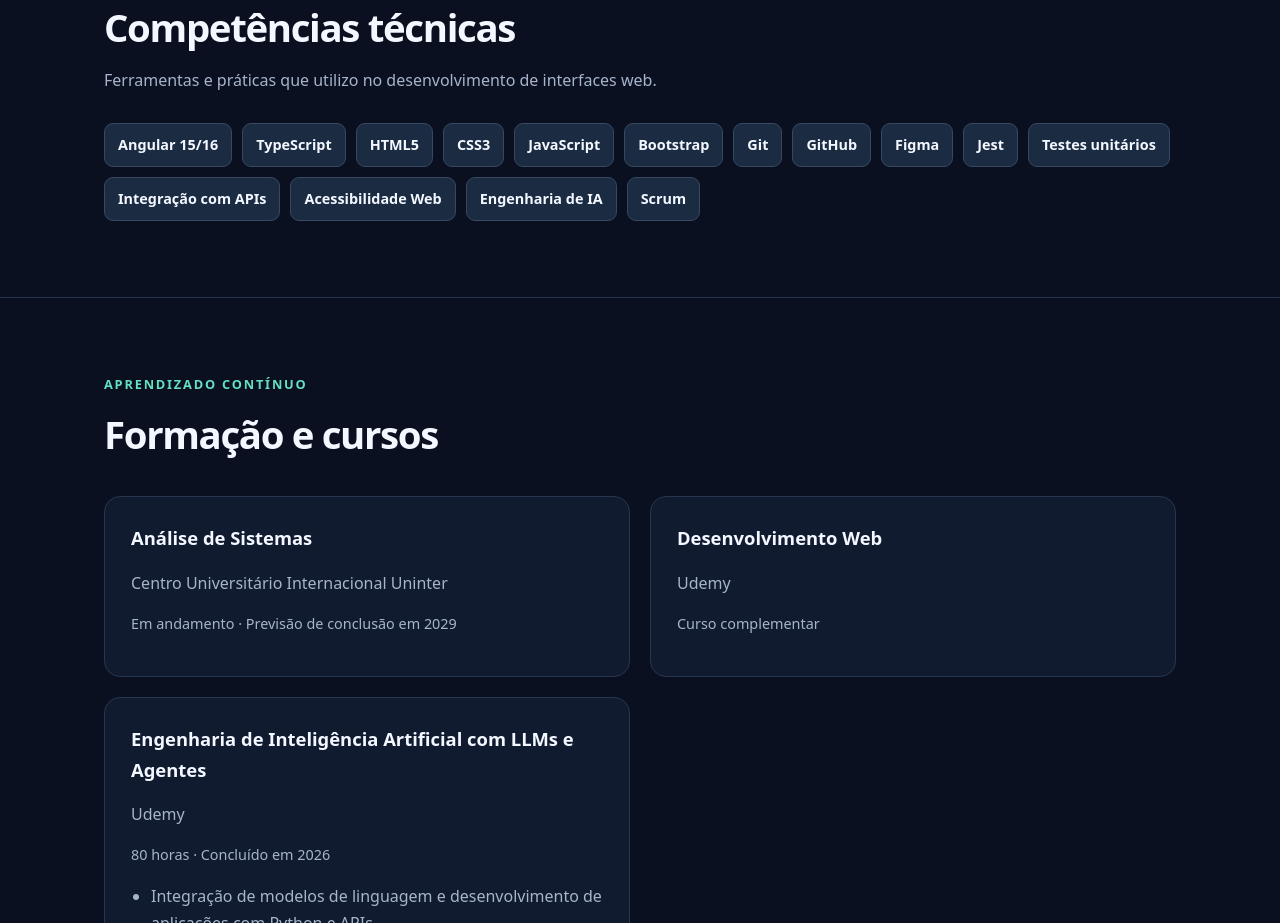
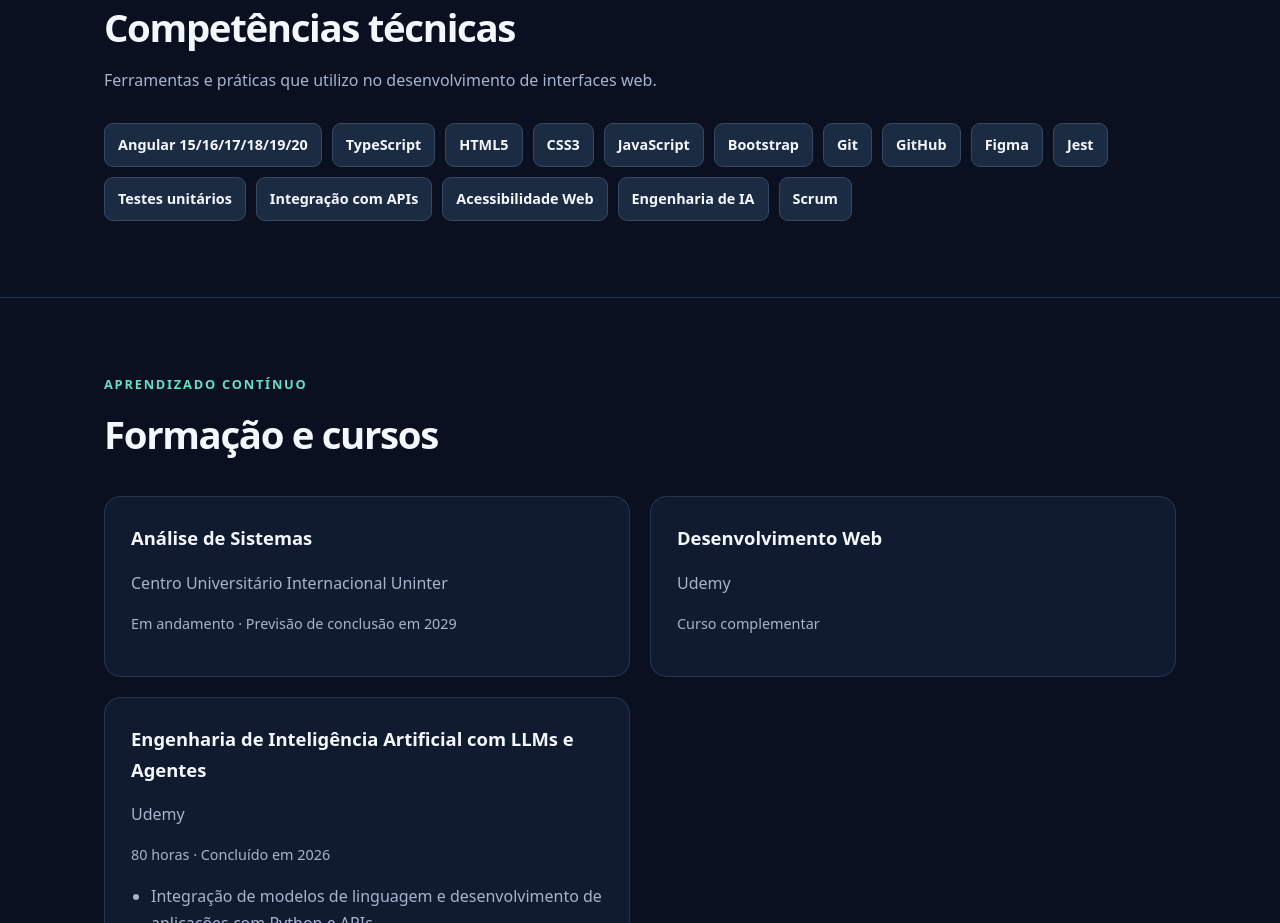
Before and after one commit to Lks1979/lukas-farias-dev, an Angular app: page / in a window 1280 px wide. Shown: the part 2140-3063 px from the top of the page. Built offline with nearby package versions, Linux system fonts and the light colour scheme.

Commit message:
feat: cursos

```diff
--- a/src/app/app.component.ts
+++ b/src/app/app.component.ts
@@ -9,7 +9,7 @@ export class AppComponent {
   readonly currentYear = new Date().getFullYear();
 
   readonly skills = [
-    'Angular 15/16',
+    'Angular 15/16/17/18/19/20',
     'TypeScript',
     'HTML5',
     'CSS3',
```
